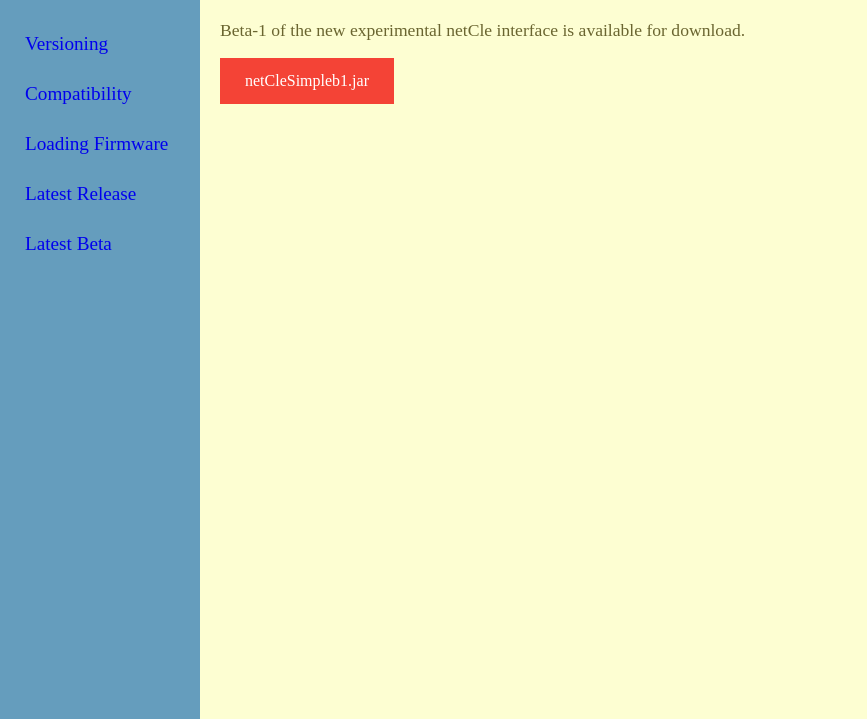
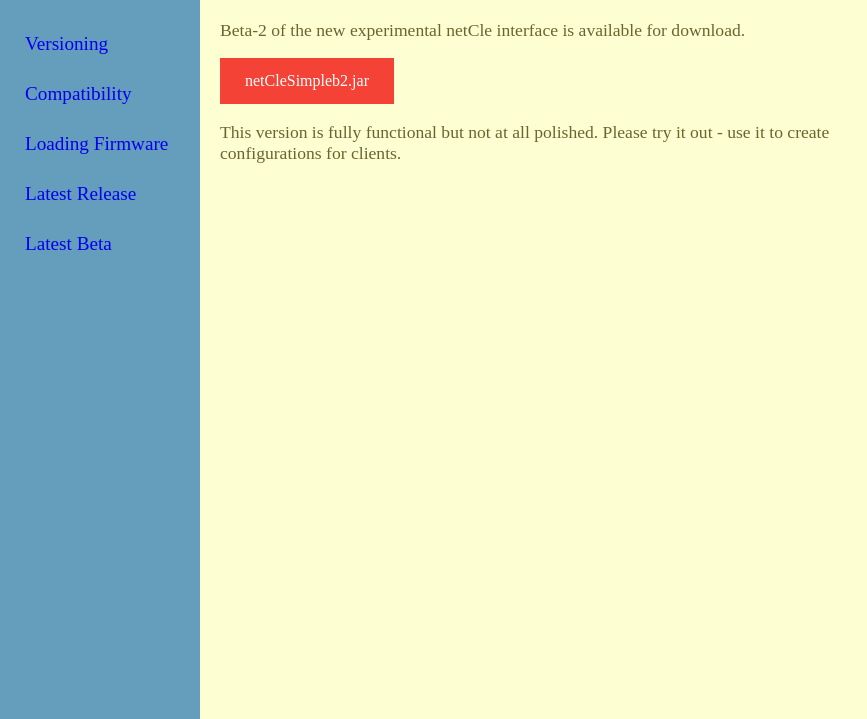
Before and after one commit to NCRelease/NCRelease.github.io, a plain HTML site: page beta.html in a window 1280 px wide. Shown: the part 81-800 px from the top of the page, without its empty margins (0-867 px from the left). Drawn offline with Linux system fonts and the light colour scheme.

Commit message:
beta2 release

```diff
--- a/beta.html
+++ b/beta.html
@@ -18,9 +18,11 @@
 <div class="content">
 <h1>Beta Release</h1>
 <p>
-Beta-1 of the new experimental netCle interface is available for download.
+Beta-2 of the new experimental netCle interface is available for download.
 </p>
-<a class="download" href="netCleSimpleb1.jar" download>netCleSimpleb1.jar</a>
+<a class="download" href="netCleSimpleb2.jar" download>netCleSimpleb2.jar</a>
+<p>
+This version is fully functional but not at all polished. Please try it out - use it to create configurations for clients.
 </div>
 </body>
 </html>
```
Also changed, not shown: 2 other files.
